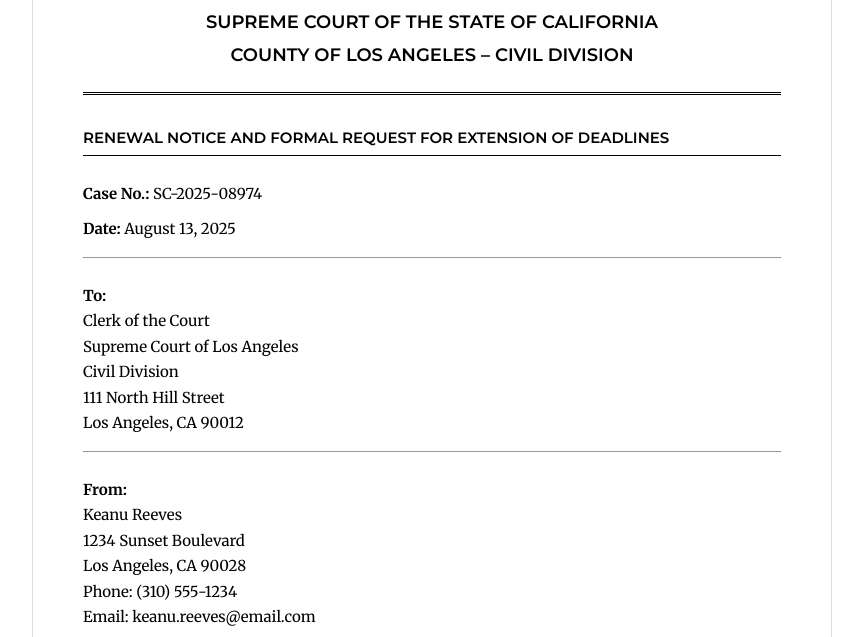
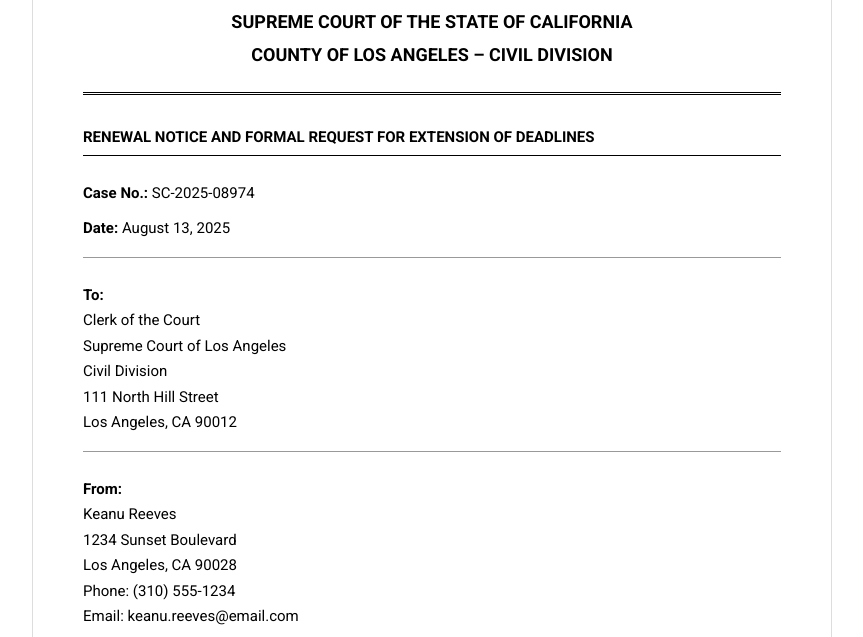
Before and after one commit to spacexhq/Starting-, a plain HTML site: page new.html in a window 1280 px wide. Shown: the part 119-756 px from the top of the page, without its empty margins (208-1071 px from the left). Drawn offline with Linux system fonts and the light colour scheme.

Commit message:
Update new.html

```diff
--- a/new.html
+++ b/new.html
@@ -4,7 +4,7 @@
 <meta charset="UTF-8" />
 <meta name="viewport" content="width=device-width, initial-scale=1.0"/>
 <title>Renewal Notice and Request for Extension</title>
-<link href="https://fonts.googleapis.com/css2?family=Merriweather:wght@400;700&family=Montserrat:wght@600&display=swap" rel="stylesheet">
+<link href="https://fonts.googleapis.com/css2?family=Roboto:wght@400;700&display=swap" rel="stylesheet">
 <style>
   * {
     box-sizing: border-box;
@@ -16,6 +16,7 @@
     background: #fff;
     color: #000;
     line-height: 1.7;
+    font-family: 'Roboto', sans-serif;
   }
 
   .document {
@@ -24,7 +25,6 @@
     padding: 40px 50px;
     background: #fff;
     border: 1px solid #ddd;
-    font-family: 'Merriweather', serif;
     font-size: 15px;
   }
 
@@ -42,9 +42,8 @@
   }
 
   .court-name {
-    font-family: 'Montserrat', sans-serif;
+    font-weight: 700;
     font-size: 18px;
-    font-weight: 600;
     text-transform: uppercase;
     margin-bottom: 2px;
   }
@@ -54,9 +53,8 @@
   }
 
   .section-title {
-    font-family: 'Montserrat', sans-serif;
+    font-weight: 700;
     font-size: 15px;
-    font-weight: 600;
     text-transform: uppercase;
     border-bottom: 1px solid #000;
     padding-bottom: 4px;
```
